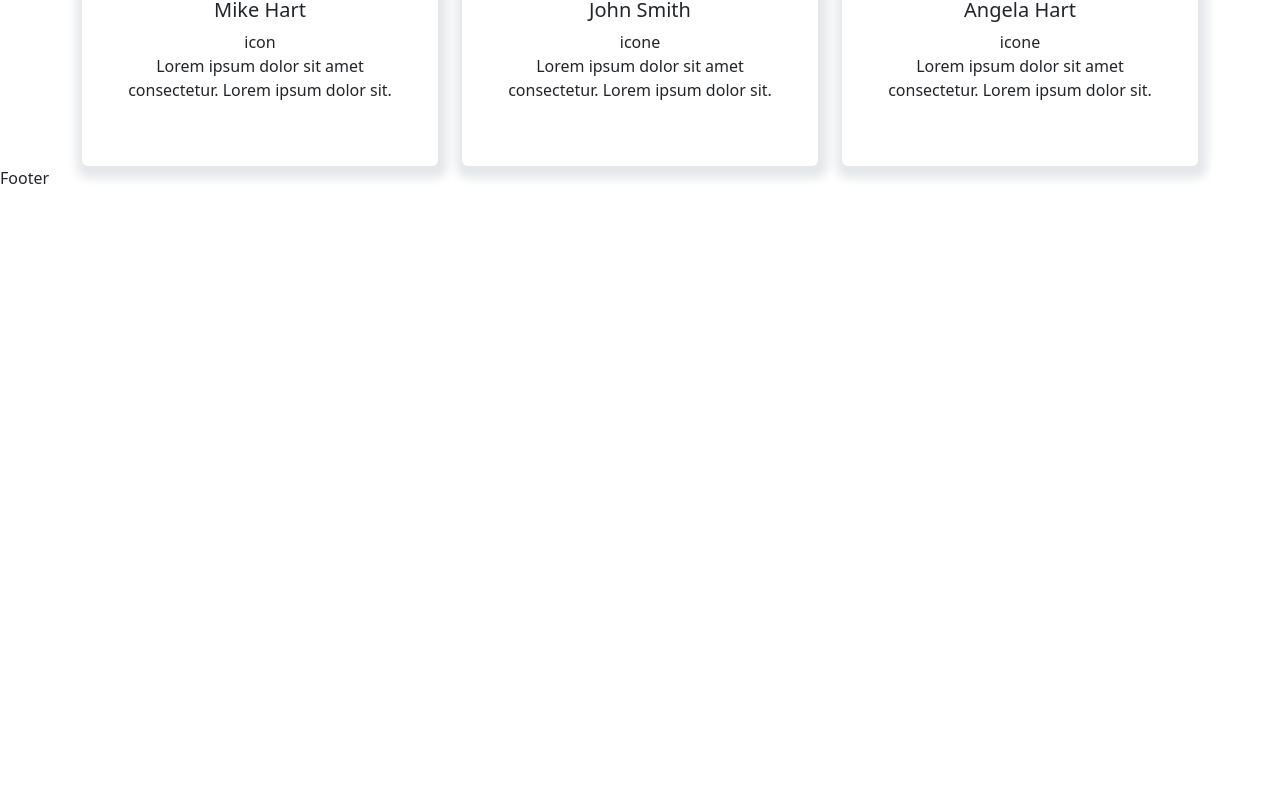
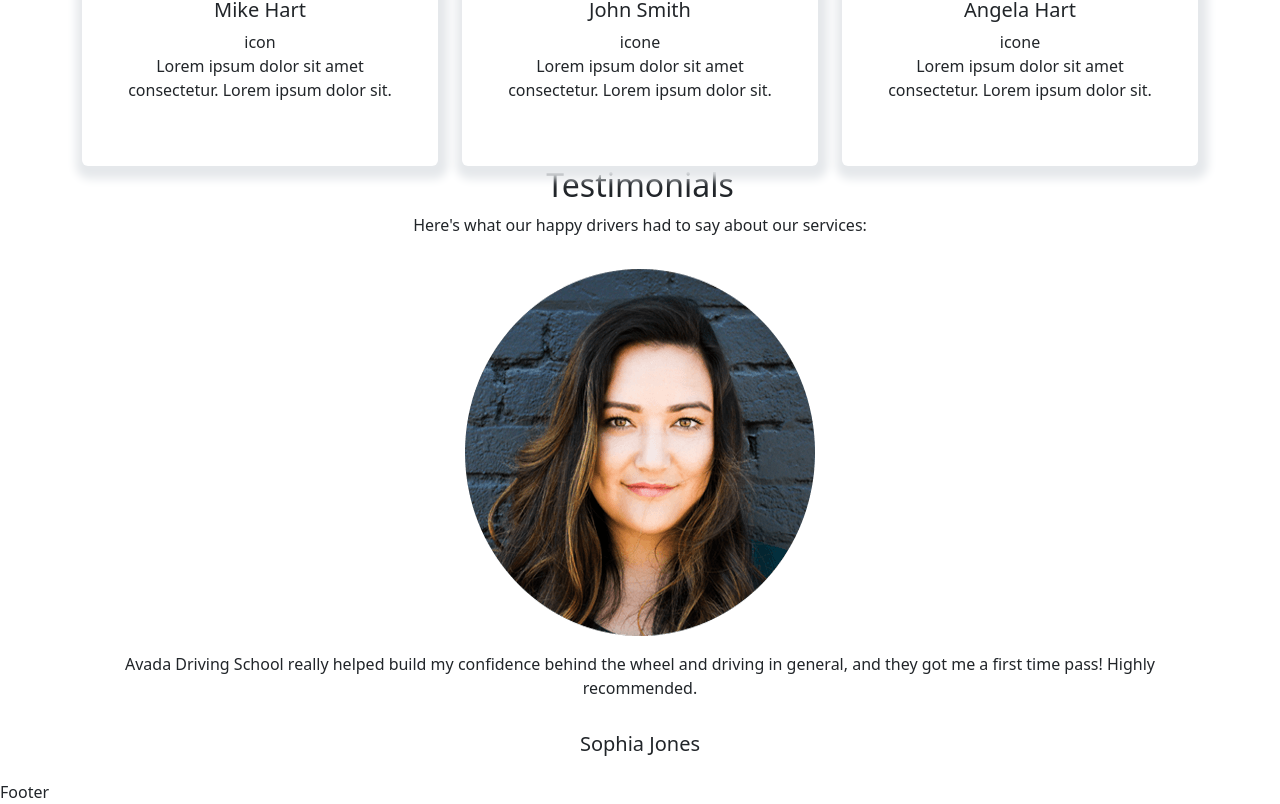
Before and after one commit to LorenzoTesoro/proj-html-vuejs, a Vue app: page / in a window 1280 px wide. Shown: the part 2975-3779 px from the top of the page. Before the commit the page ends 3165 px from the top, so only its background shows below. Built offline with nearby package versions, Linux system fonts and the light colour scheme; the HTML template or start-up script is replaced by a standard one.

Commit message:
add testimonials section

```diff
--- a/src/assets/scss/partials/_main.scss
+++ b/src/assets/scss/partials/_main.scss
@@ -236,4 +236,46 @@ main {
     }
   }
   /* /.instructors */
+  .testimonials {
+    padding-top: 5rem;
+    padding-bottom: 5rem;
+    background-image: url("/images/testimonial-background.jpg");
+    background-size: cover;
+    background-position: center;
+
+    p {
+      color: $dark_hash;
+      filter: brightness(200%);
+      line-height: 1.8;
+    }
+
+    img {
+      width: 100px;
+    }
+    h5 {
+      filter: brightness(200%);
+    }
+    .testimonial_review {
+      width: 50%;
+
+      .container {
+        display: flex;
+        gap: 1rem;
+        width: 25%;
+      }
+      .circle {
+        width: 15px;
+        border-radius: 100%;
+        aspect-ratio: 1;
+        border: 1px solid $dark_hash;
+        filter: brightness(200%);
+      }
+
+      .circle.active {
+        background-color: $dark_hash;
+        filter: brightness(200%);
+      }
+    }
+  }
+  /* /.testimonials */
 }
--- a/src/components/layout/AppMain.vue
+++ b/src/components/layout/AppMain.vue
@@ -5,9 +5,7 @@ import CtaSection from "../main_sections/CtaSection.vue";
 import CoursesSection from "../main_sections/CoursesSection.vue";
 import StatsSection from "../main_sections/StatsSection.vue";
 import InstructorsSection from "../main_sections/InstructorsSection.vue";
-
-import CardItem from "../utilities/CardItem.vue";
-import ButtonItem from "../utilities/ButtonItem.vue";
+import TestimonialsSection from "../main_sections/TestimonialsSection.vue";
 
 export default {
   name: "AppMain",
@@ -18,8 +16,7 @@ export default {
     CoursesSection,
     StatsSection,
     InstructorsSection,
-    CardItem,
-    ButtonItem,
+    TestimonialsSection,
   },
 };
 </script>
@@ -35,5 +32,6 @@ export default {
     <CoursesSection />
     <StatsSection />
     <InstructorsSection />
+    <TestimonialsSection />
   </main>
 </template>
--- /dev/null
+++ b/src/components/main_sections/TestimonialsSection.vue
@@ -0,0 +1,38 @@
+<script>
+export default {
+  name: "TestimonialsSection",
+};
+</script>
+
+<template>
+  <section class="testimonials">
+    <div class="container">
+      <div class="row">
+        <div class="col text-center">
+          <h2>Testimonials</h2>
+          <p>Here's what our happy drivers had to say about our services:</p>
+          <img src="/images/testimonial-sophia.png" alt="" class="my-3" />
+          <div class="container testimonial_review">
+            <p>
+              Avada Driving School really helped build my confidence behind the
+              wheel and driving in general, and they got me a first time pass!
+              Highly recommended.
+            </p>
+            <h5 class="py-3">Sophia Jones</h5>
+            <div class="container">
+              <div class="circle active"></div>
+              <div class="circle"></div>
+              <div class="circle"></div>
+              <div class="circle"></div>
+              <div class="circle"></div>
+            </div>
+          </div>
+        </div>
+        <!-- /.col -->
+      </div>
+      <!-- /.row -->
+    </div>
+    <!-- /.container -->
+  </section>
+  <!-- /.testimonials -->
+</template>
```
